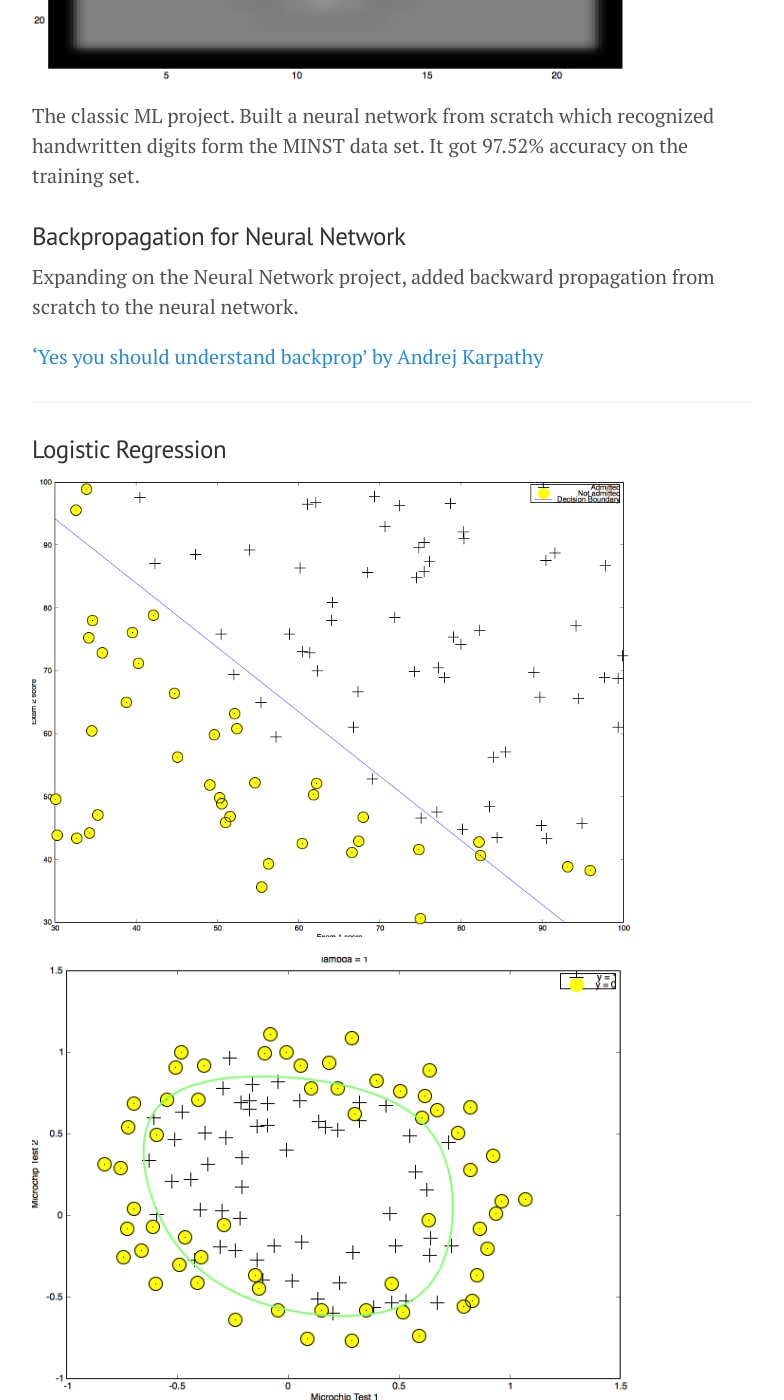
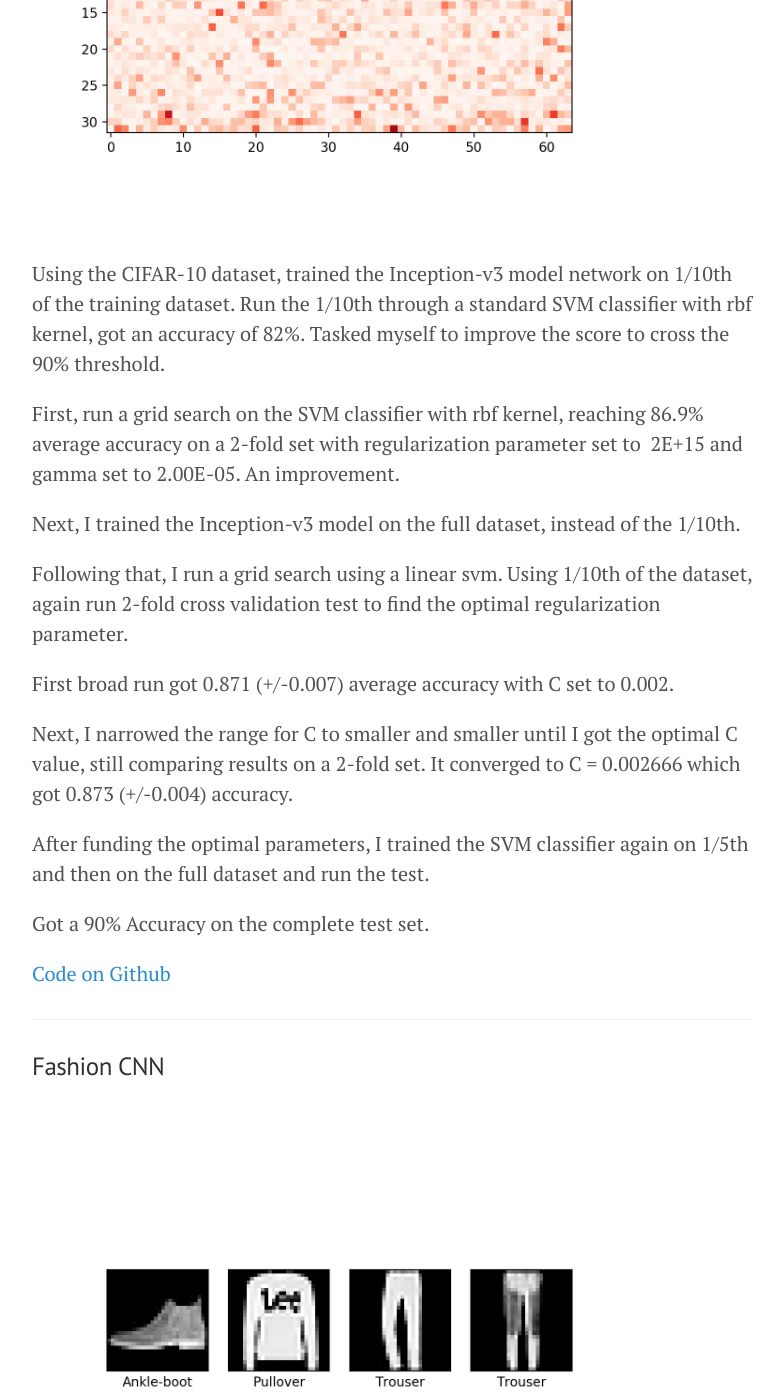
Before and after one commit to enymuss/blog, a Jekyll site: the page built from index.html, in a window 1280 px wide and 1400 px high, scrolled down 3536 px. Shown: the whole window, without its empty margins (248-1032 px from the left). Built offline with Jekyll 4.4.1, drawn with Linux system fonts in a browser that asks for light colours; Markdown is read by kramdown in place of the engine named in the settings; the list of posts is cut into pages by our own code; some of the changed text lies outside the part shown.

Commit message:
new ml post

```diff
--- a/_config.yml
+++ b/_config.yml
@@ -7,13 +7,13 @@
 
 # Setup
 title:            Richard Szczerba
-tagline:          'Some experiences written'
+tagline:          ''
 description:      ''
 url:              http://http://enymuss.github.io/
 
 author:
   name:           'Richard Szczerba'
-  url:            https://twitter.com/enymuss1
+  url:            ''
 
 paginate:         5
 
--- /dev/null
+++ b/_posts/2018-04-03-ML-Projects-2.md
@@ -0,0 +1,73 @@
+---
+layout: post
+title:  "Machine Learning Projects - 2"
+date:   2018-04-03 16:00
+categories: ml
+---
+
+---
+### Luxsens ML Internship
+<img src="/assets/MLProjects2/LuxsensHomescreen.png" alt="" style="width: 600px;"/>
+Responsible for pushing forward ML & Data Analysis initiatives within the company.
+Implemented image recognition algorithms in python to help cluster same products across crawled sites.
+Improved crawling architecture by documenting the process and writing function to SQL database.
+
+The program was added to the in-house admin panel and shown to investors.
+
+---
+### Comparison of Classifiers
+<img src="/assets/MLProjects2/ComparisonOfClassifiers.png" alt="" style="width: 600px;"/>
+
+Using the SpamBase Dataset, I compared the effectiveness of 4 classifier algorithms to classify spam.
+The program run 10 cross-validation sets. Time shown is the total time taken to complete all 10 runs.
+
+I was surprised to find that a vanilla Random Forest Tree increased the accuracy by 10% on the dataset, while decreasing the computation time. Built with Scikit-learn.
+
+[Code on Github](https://github.com/enymuss/MLFUN/blob/master/ClassifierComparison.py)
+
+---
+### Shallow Classifier
+<img src="/assets/MLProjects2/Cifar10ImageGrid.png" alt="" style="width: 600px;"/>
+
+Created a Histogram of Oriented Gradients + SVM shallow classifier to serve as a benchmark on classifying the CIFAR-10 dataset, before using Inceptionv3.
+Used HOG from scikit-image v0.14 which took into consideration the RGB data of the image, while the old HOG function allowed only grayscale images.
+
+Using color images as training and testing improved the benchmark by 10%, from 32% to 42% accuracy on the test set.
+
+
+[Code on Github](https://github.com/enymuss/TransferLearningCifar10)
+
+---
+### Transfer Learning
+<img src="/assets/MLProjects2/PlotTransferValuesRainbow.png" alt="" style="width: 600px;"/>
+<img src="/assets/MLProjects2/CNNCodes_PCA.png" alt="" style="width: 600px;"/>
+
+Using the CIFAR-10 dataset, trained the Inception-v3 model network on 1/10th of the training dataset. Run the 1/10th through a standard SVM classifier with rbf kernel, got an accuracy of 82%. Tasked myself to improve the score to cross the 90% threshold.
+
+First, run a grid search on the SVM classifier with rbf kernel, reaching 86.9% average accuracy on a 2-fold set with regularization parameter set to  2E+15 and gamma set to 2.00E-05. An improvement.
+
+Next, I trained the Inception-v3 model on the full dataset, instead of the 1/10th.
+
+Following that, I run a grid search using a linear svm. Using 1/10th of the dataset, again run 2-fold cross validation test to find the optimal regularization parameter.
+
+First broad run got 0.871 (+/-0.007) average accuracy with C set to 0.002.
+
+Next, I narrowed the range for C to smaller and smaller until I got the optimal C value, still comparing results on a 2-fold set. It converged to C = 0.002666 which got 0.873 (+/-0.004) accuracy.
+
+After funding the optimal parameters, I trained the SVM classifier again on 1/5th and then on the full dataset and run the test.
+
+Got a 90% Accuracy on the complete test set.
+
+[Code on Github](https://github.com/enymuss/TransferLearningCifar10)
+
+---
+### Fashion CNN
+<img src="/assets/MLProjects2/PredictedLables.png" alt="" style="width: 600px;"/>
+
+Small project to learn PyTorch.
+Run a CNN on FashionMNIST from Zalando dataset, to classify clothes.
+Accuracy of the CNN on the 10'000 test image set: 85%.
+
+[Code on Github](https://github.com/enymuss/MLFUN/blob/master/FashionMnistCNN.py)
+
+---
```
Also changed, not shown: assets/MLProjects2/CNNCodes_PCA.png (added), assets/MLProjects2/Cifar10ImageGrid.png (added), assets/MLProjects2/ComparisonOfClassifiers.png (added), assets/MLProjects2/PlotTransferValuesRainbow.png (added), assets/MLProjects2/PredictedLables.png (added), 1 other file.
